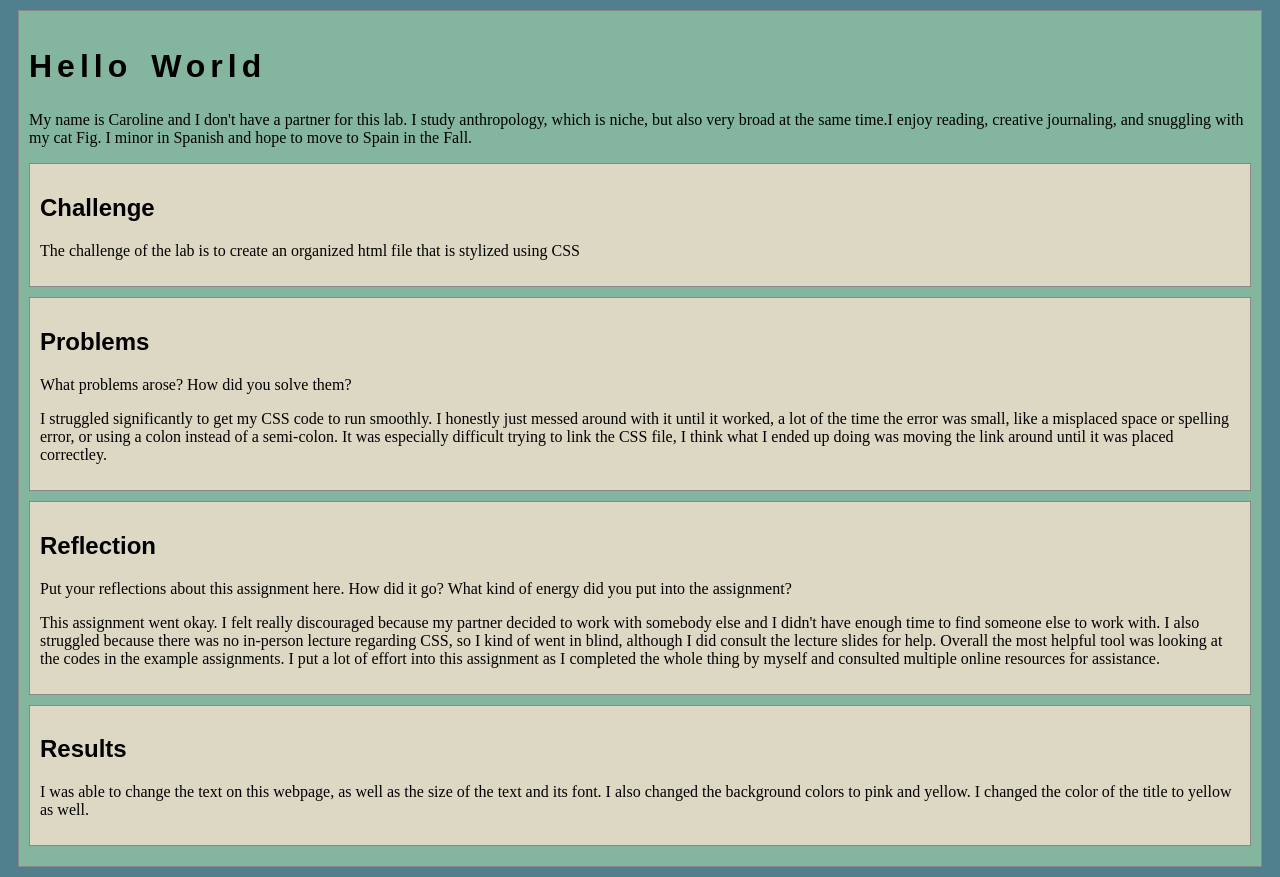
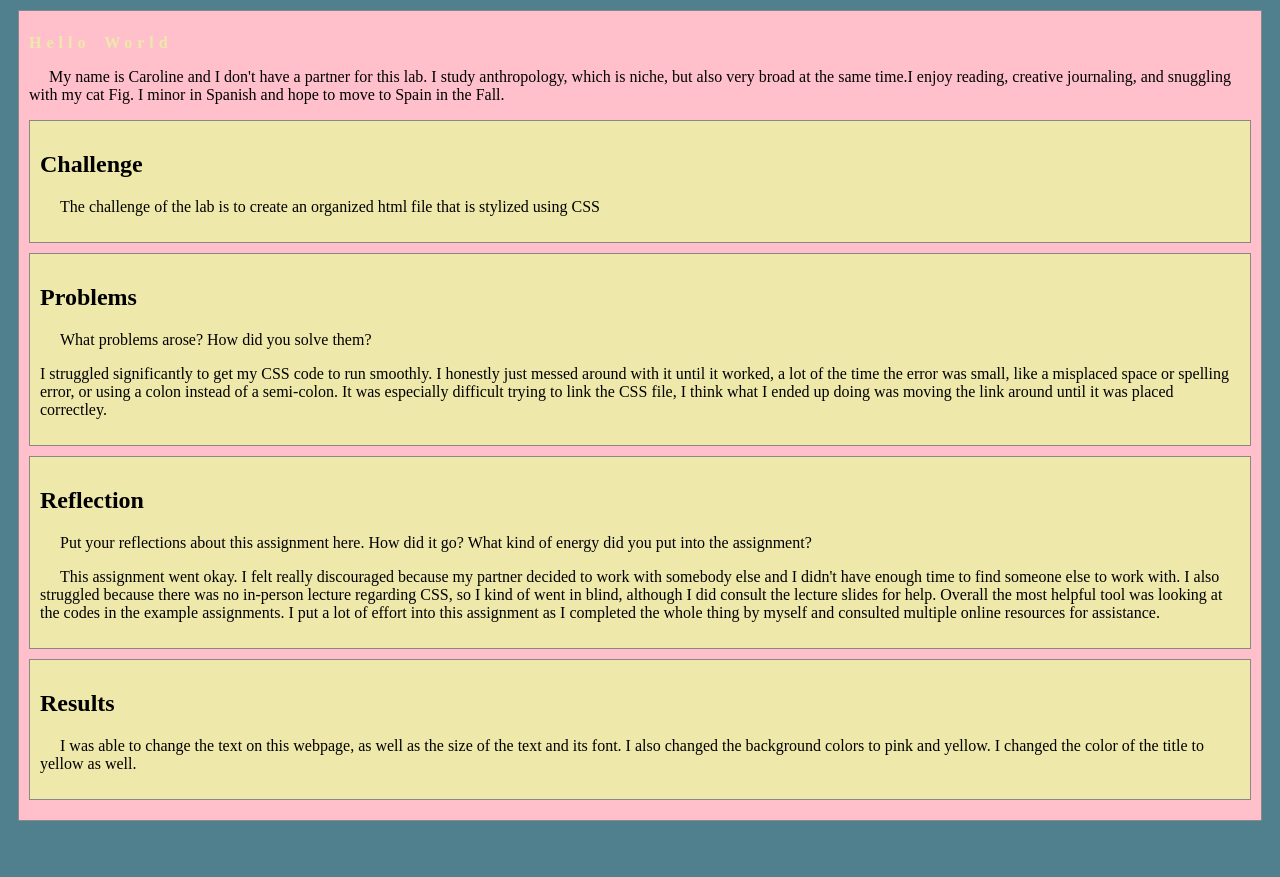
Before and after one commit to carobowen/art101, a plain HTML site: page lab2/index.html in a window 1280 px wide. After the commit the page ends 831 px from the top, so only its background shows below. Drawn offline with nearby package versions, Linux system fonts and the light colour scheme.

Commit message:
Update lab.css

```diff
--- a/lab2/css/lab.css
+++ b/lab2/css/lab.css
@@ -1,9 +1,26 @@
 /* Here we can set styles for this lab page that we don't want to effect others pages */
 
 /* the period in a CSS selector selects an element by class, e.g., class="minor-section" */
-.minor-section {
-    padding: 10px;
-    margin-bottom: 10px;
-    border: solid 1px #888;
-    background-color: #DDD8C4;
+  #content{
+    background-color: pink;
   }
+
+  #content h1{
+    font-family: Times New Roman;
+    font-size:medium;
+    color:palegoldenrod ;
+  }
+
+  p {
+    text-indent: 20px;
+  }
+
+  .minor-section h2{
+    font-family: Times New Roman;
+
+  }
+
+ .minor-section {
+    background-color: palegoldenrod;
+    font-family: Times New Roman;
+ }
```
